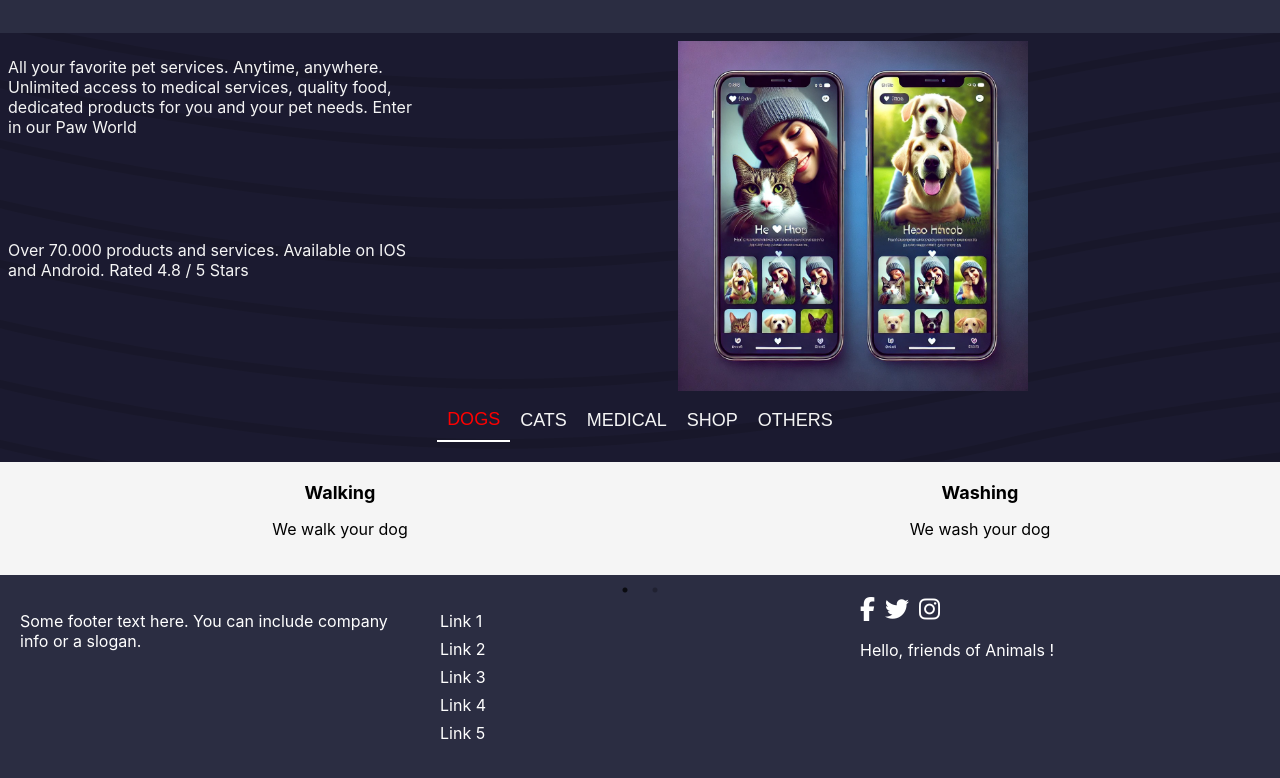
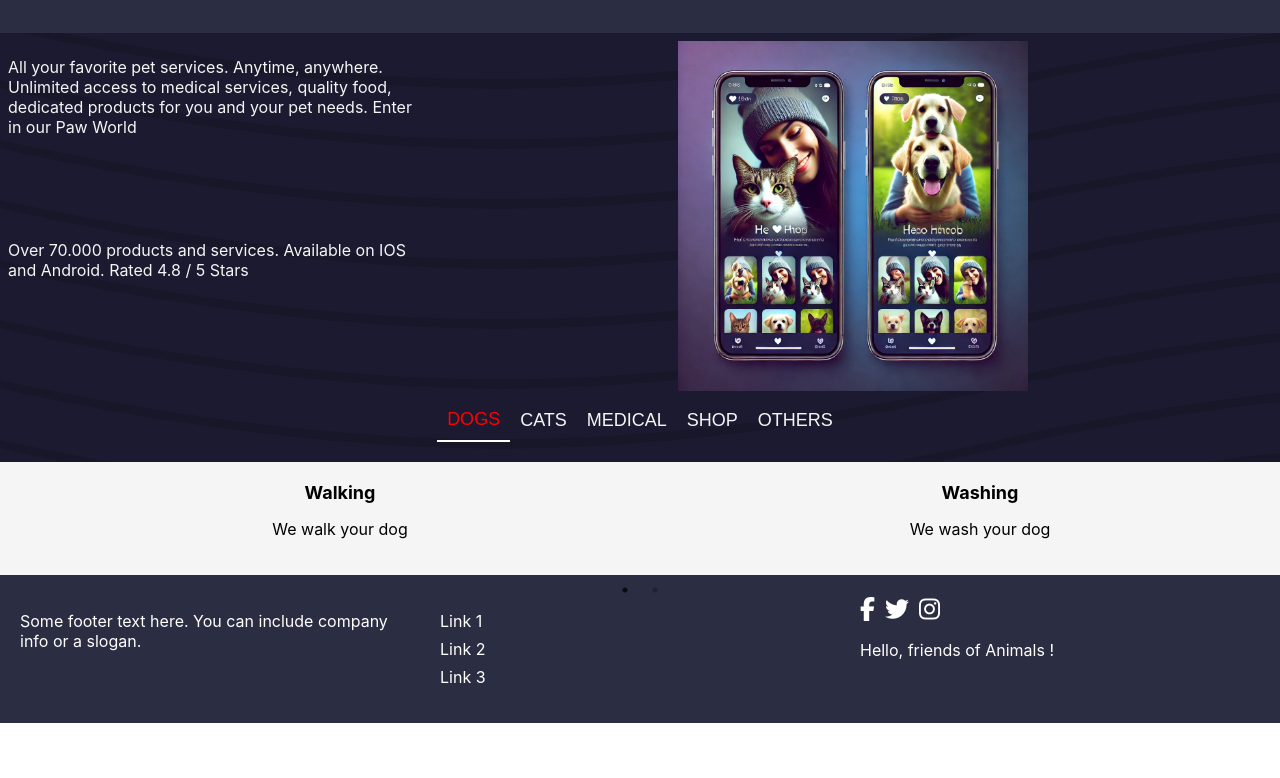
Before and after one commit to danielvoicu136/web_paw_network, a React (Create React App) app in the folder paw_network/: page / in a window 1280 px wide. Shown: the part 216-994 px from the top of the page. After the commit the page ends 939 px from the top, so only its background shows below. Built offline with nearby package versions, Linux system fonts and the light colour scheme.

Commit message:
database integration

```diff
--- a/paw_network/src/frontend/components/layout/MainFooter.js
+++ b/paw_network/src/frontend/components/layout/MainFooter.js
@@ -12,8 +12,6 @@ function MainFooter() {
                     <li><a href="#">Link 1</a></li>
                     <li><a href="#">Link 2</a></li>
                     <li><a href="#">Link 3</a></li>
-                    <li><a href="#">Link 4</a></li>
-                    <li><a href="#">Link 5</a></li>
                 </ul>
             </div>
             <div className={classes.footerColumn}>
--- a/paw_network/src/frontend/pages/Home.js
+++ b/paw_network/src/frontend/pages/Home.js
@@ -13,7 +13,6 @@ function HomePage () {
                 <HeroSlider/>
                 <MainFooter />
         </div>
-
 }
 
 export default HomePage;
```
